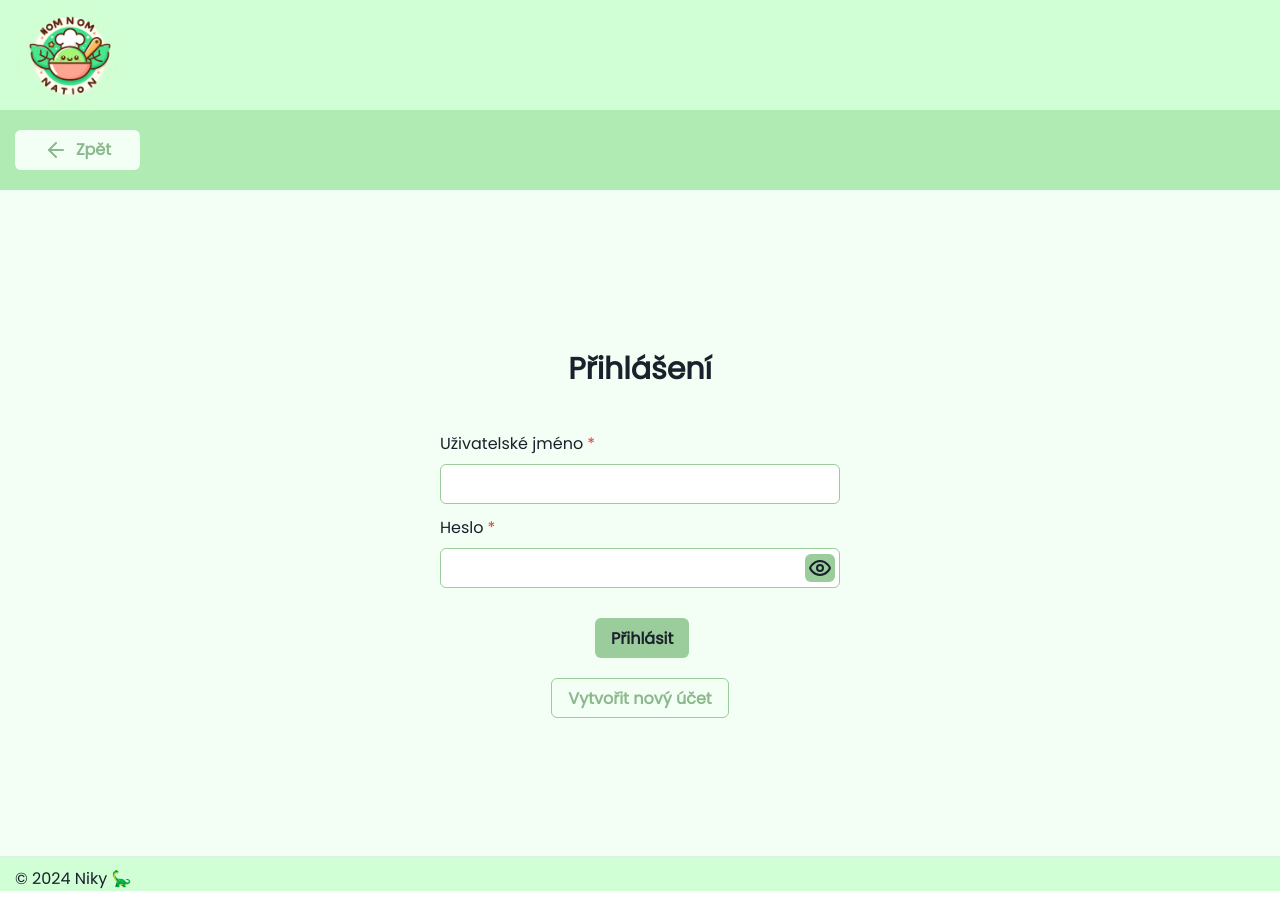
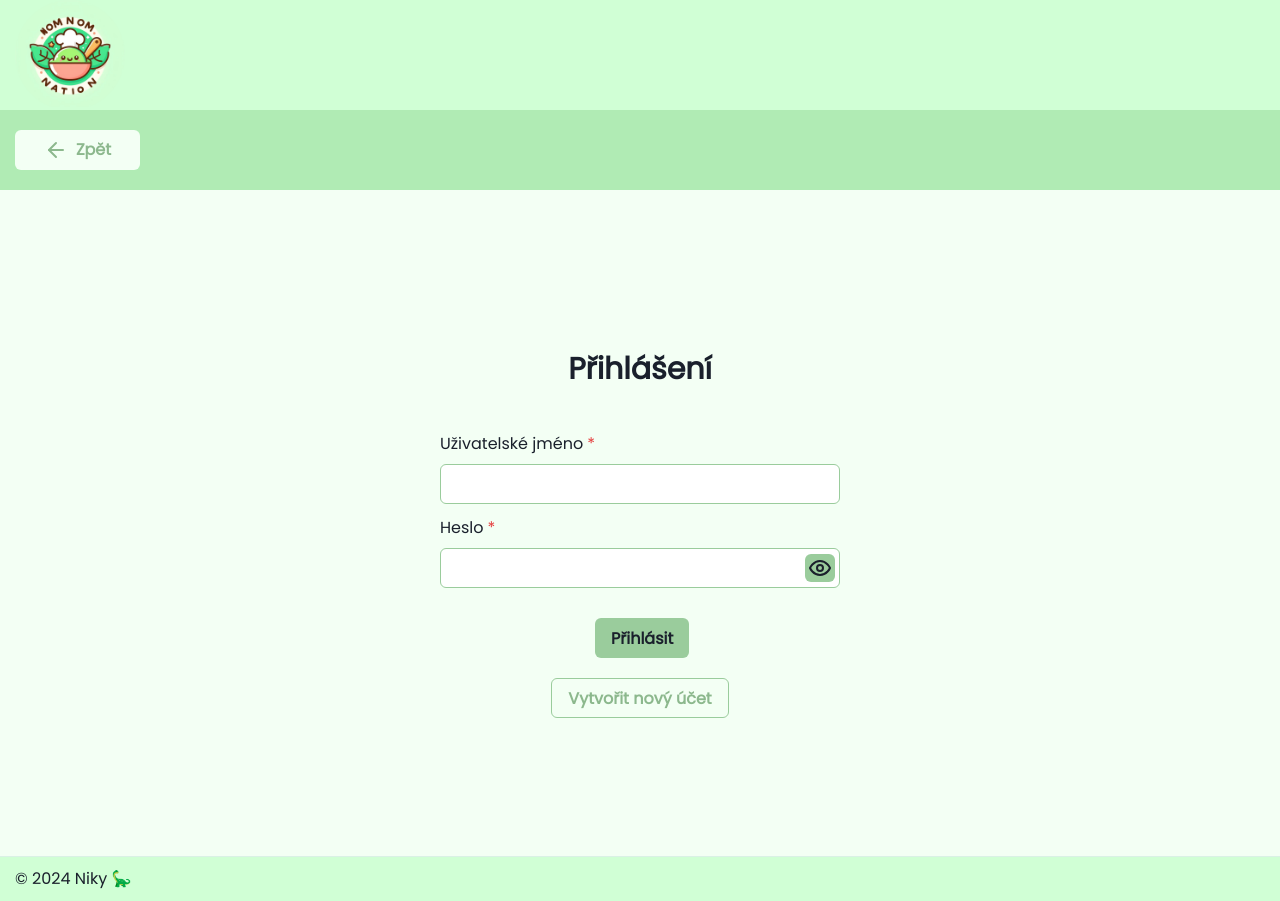
Before and after one commit to Tunyacek/Recipe-App, a React (Vite) app in the folder client/: page /login in a window 1280 px wide. Built offline with nearby package versions, Linux system fonts and the light colour scheme; no server answers.

Commit message:
chore: fix - footer's bottom padding

```diff
--- a/client/src/Components/Shared/Footer/Footer.tsx
+++ b/client/src/Components/Shared/Footer/Footer.tsx
@@ -6,7 +6,7 @@ export function Footer() {
     <Box bg="#d0ffd5">
       <Divider />
       <Box>
-        <Text pt="10px" pl="15px">
+        <Text pt="10px" pb="10px" pl="15px">
           © {year} Niky 🦕
         </Text>
       </Box>
--- a/client/src/Pages/Titlepage.tsx
+++ b/client/src/Pages/Titlepage.tsx
@@ -90,7 +90,6 @@ export function Titlepage() {
               my="30px"
               ml="35px"
               fontSize="19px"
-              mb="30px"
               sx={{
                 '@media screen and (max-width: 699px)': {
                   fontSize: '15px',
@@ -134,7 +133,6 @@ export function Titlepage() {
           </Flex>
         </Box>
       </Box>
-
       <Footer />
     </Box>
   )
```
